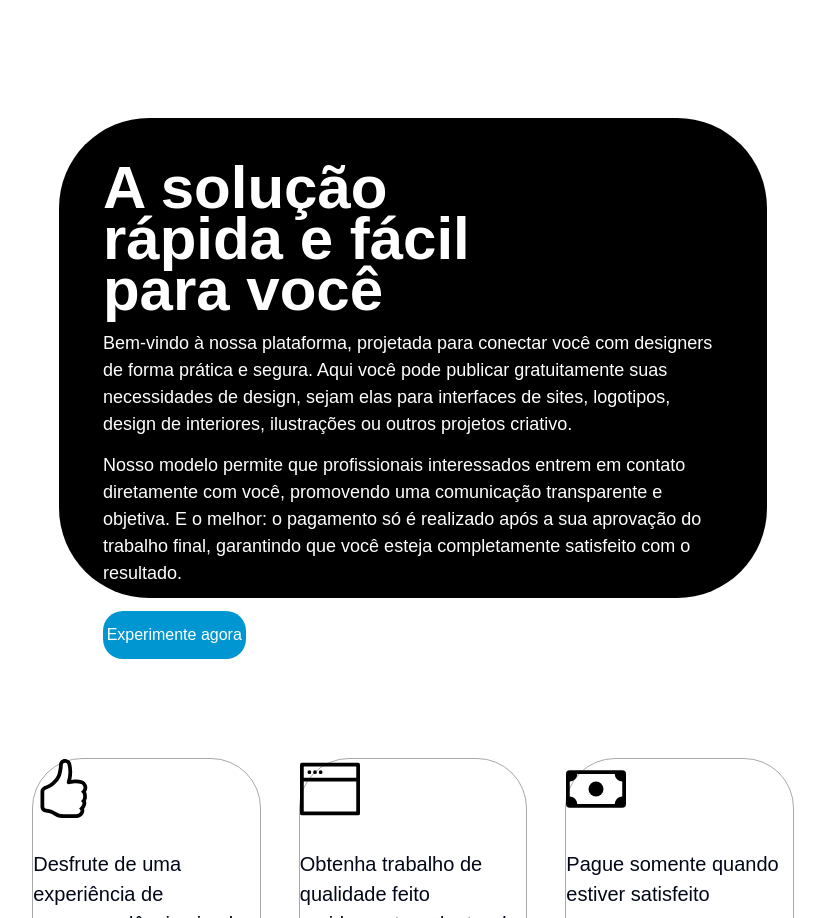
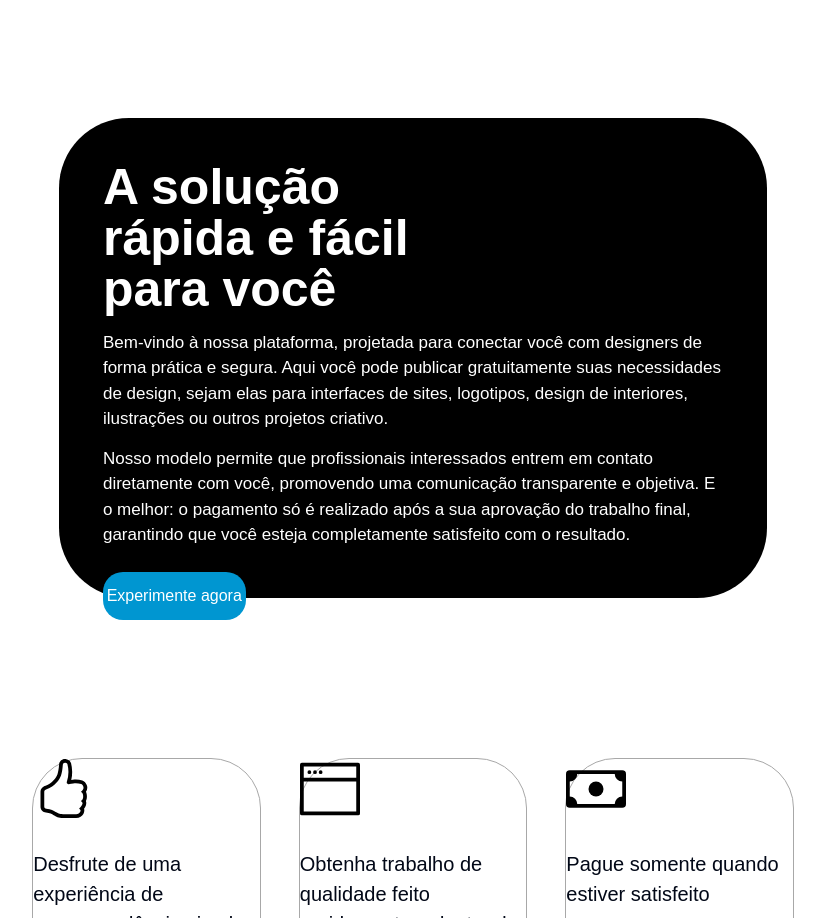
Before and after one commit to jessivxi/projeto-designodyssey, a Next.js app: page / in a window 1280 px wide. Shown: the part 874-1792 px from the top of the page, without its empty margins (227-1052 px from the left). Built offline with nearby package versions, Linux system fonts and the light colour scheme.

Commit message:
atualização

```diff
--- a/src/app/components/hub/hub.module.css
+++ b/src/app/components/hub/hub.module.css
@@ -75,22 +75,22 @@
     width: 65%;
     color: white;
     padding: 4%;
-    border-radius: 90px;
-    -webkit-border-radius: 90px;
-    -moz-border-radius: 90px;
-    -ms-border-radius: 90px;
-    -o-border-radius: 90px;
+    border-radius: 60px;
+    -webkit-border-radius: 70px;
+    -moz-border-radius: 70px;
+    -ms-border-radius: 70px;
+    -o-border-radius: 70px;
 }
 
 .about_box_title {
     font-weight: bolder;
-    font-size: 60px;
+    font-size: 50px;
     line-height: 4vw;
     width: 60%;
 }
 
 .about_text {
-    font-size: 18px;
+    font-size: 17px;
     margin-top: 1.8vh;
 }
 
--- a/src/app/functioning/page.tsx
+++ b/src/app/functioning/page.tsx
@@ -8,7 +8,7 @@ import { use } from 'react';
 import Header from '../components/header/header';
 import Footer from '../components/footer/footer';
 
-function HowItWorks() {
+function functioning() {
     return (
         <>
             <Header />
@@ -32,4 +32,4 @@ function HowItWorks() {
     );
 }
 
-export default HowItWorks;
+export default functioning;
```
